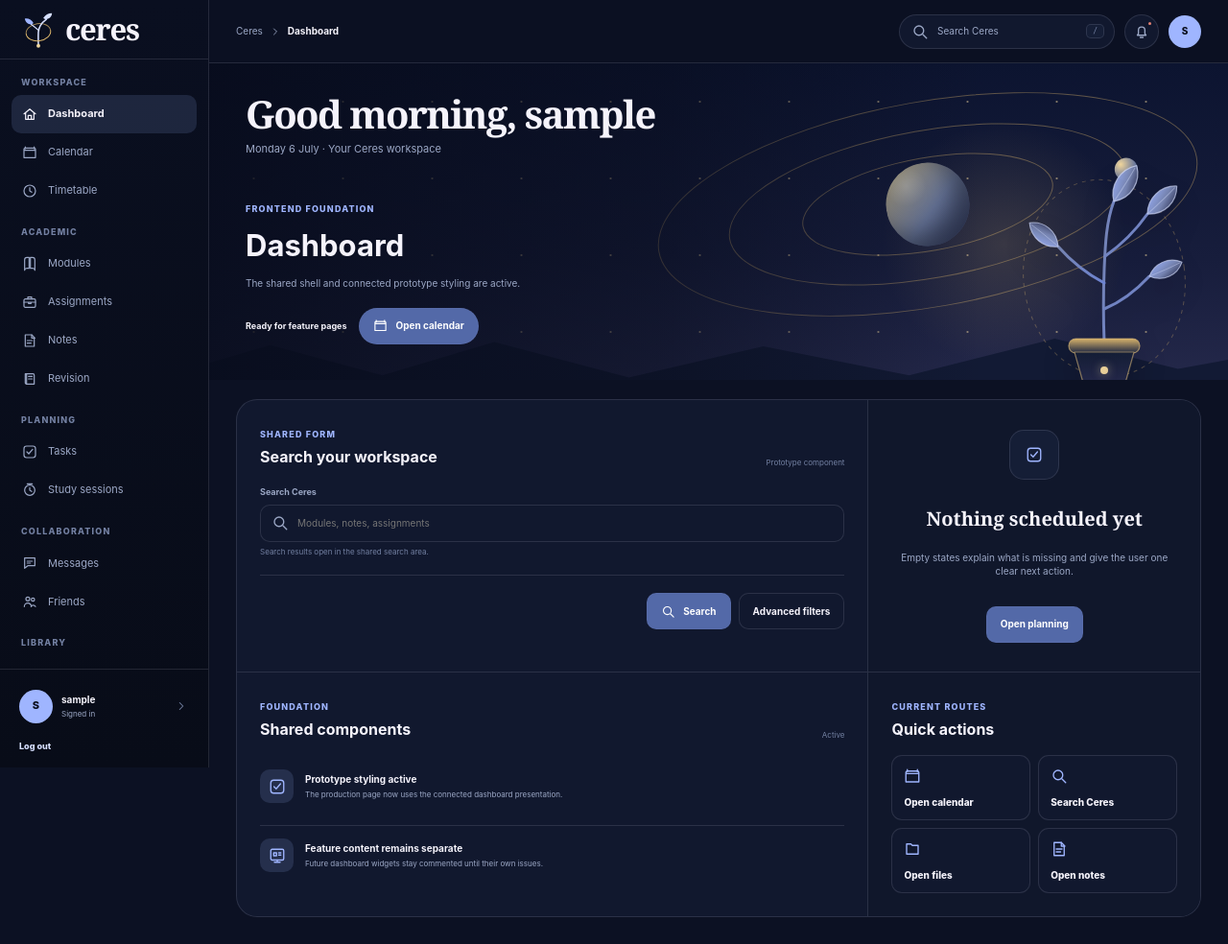
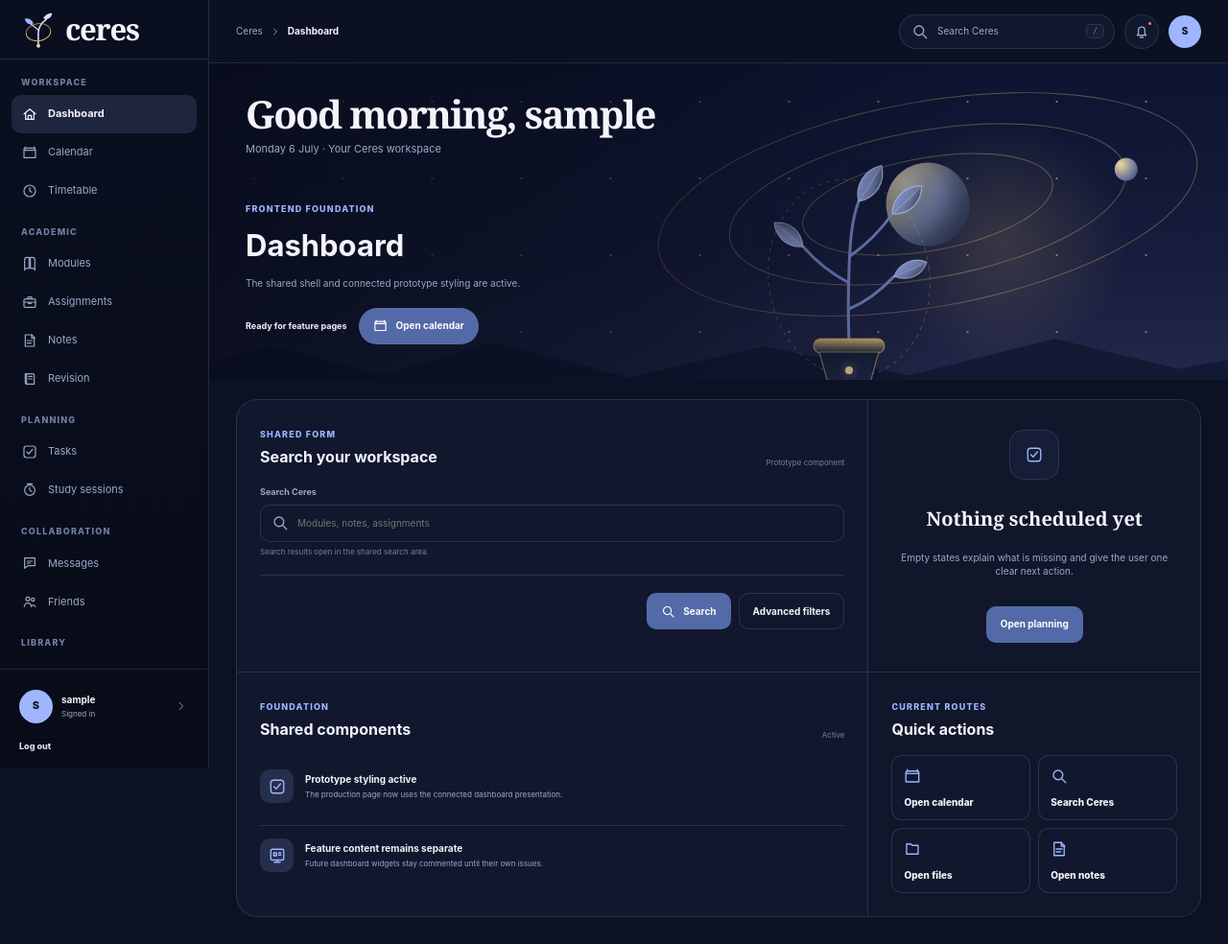
Before and after one commit to marsphobos01/ceres, a Django app: page /dashboard/ in a window 1280 px wide. Shown: the whole page at 96% size. Run offline with Django 5.2, Linux system fonts and the light colour scheme; the visitor is signed in with stand-in values (Sample User, id 1); parts of the project's set-up code (start-up, migrations or seed data) failed here and were passed over.

Commit message:
Move dashboard plant left of the planet

```diff
--- a/static/css/prototype-dashboard-plant-svg.css
+++ b/static/css/prototype-dashboard-plant-svg.css
@@ -1,7 +1,7 @@
 /* Single connected SVG plant. The earlier absolutely positioned CSS plant is no longer rendered. */
 .hero-plant-svg{
   position:absolute;
-  right:34px;
+  right:300px;
   bottom:-5px;
   z-index:-1;
   width:190px;
@@ -53,7 +53,7 @@
 }
 @media(max-width:1100px){
   .hero-plant-svg{
-    right:4px;
+    right:150px;
     bottom:-24px;
     transform:scale(.82);
     transform-origin:right bottom;
```
